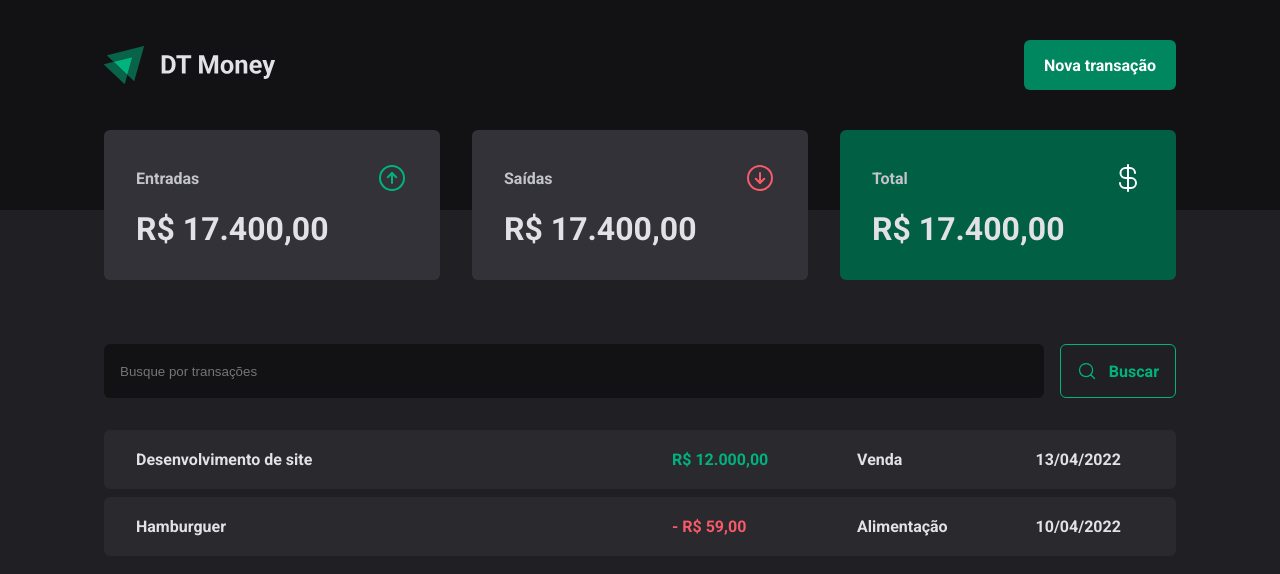
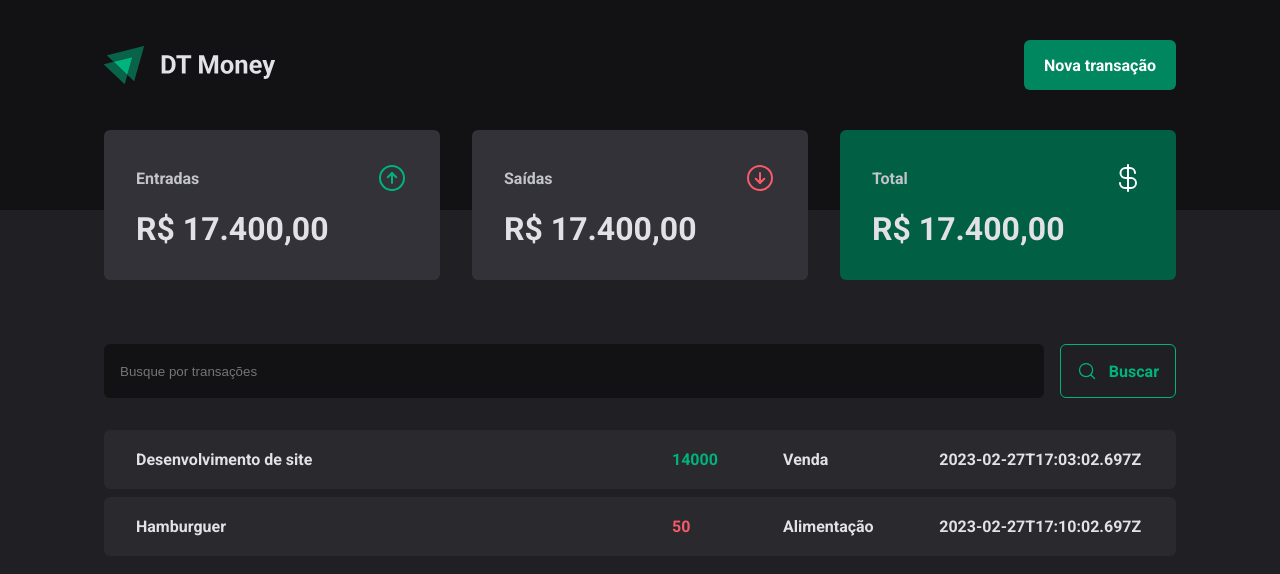
Before and after one commit to nlperri/dt-money, a React (Vite) app: page / in a window 1280 px wide. Shown: the top 574 px of the page. Built offline with nearby package versions, Linux system fonts and the light colour scheme; data requests are answered from the project's data file; a web font is replaced by a local one.

Commit message:
creating transactions context

```diff
--- a/src/App.tsx
+++ b/src/App.tsx
@@ -2,12 +2,15 @@
 import { defaultTheme } from './styles/themes/default'
 import { GlobalStyle } from './styles/global'
 import { Transaction } from './pages/Transactions'
+import { TransactionsProvider } from './contexts/TransactionsContext'
 
 export function App() {
   return (
     <ThemeProvider theme={defaultTheme}>
       <GlobalStyle />
-      <Transaction />
+      <TransactionsProvider>
+        <Transaction />
+      </TransactionsProvider>
     </ThemeProvider>
   )
 }
--- /dev/null
+++ b/src/contexts/TransactionsContext.tsx
@@ -0,0 +1,41 @@
+import { createContext, ReactNode, useEffect, useState } from 'react'
+
+interface Transaction {
+  id: number
+  description: string
+  type: 'income' | 'outcome'
+  price: number
+  category: string
+  createdAt: string
+}
+
+interface TransactionsContextType {
+  transactions: Transaction[]
+}
+
+interface TransactionsProviderProps {
+  children: ReactNode
+}
+
+export const TransactionsContext = createContext({} as TransactionsContextType)
+
+export function TransactionsProvider({ children }: TransactionsProviderProps) {
+  const [transactions, setTransactions] = useState<Transaction[]>([])
+
+  async function loadTransactions() {
+    const response = await fetch('http://localhost:3333/transactions')
+    const data = await response.json()
+
+    setTransactions(data)
+  }
+
+  useEffect(() => {
+    loadTransactions()
+  }, [])
+
+  return (
+    <TransactionsContext.Provider value={{ transactions }}>
+      {children}
+    </TransactionsContext.Provider>
+  )
+}
--- a/src/pages/Transactions/index.tsx
+++ b/src/pages/Transactions/index.tsx
@@ -1,5 +1,7 @@
+import { useContext, useEffect, useState } from 'react'
 import { Header } from '../../components/Header'
 import { Summary } from '../../components/Summary'
+import { TransactionsContext } from '../../contexts/TransactionsContext'
 import { SearchForm } from './components/SearchFome'
 import {
   PriceHighLight,
@@ -8,6 +10,8 @@
 } from './styles'
 
 export function Transaction() {
+  const { transactions } = useContext(TransactionsContext)
+
   return (
     <div>
       <Header />
@@ -17,23 +21,21 @@
         <SearchForm />
         <TransactionsTable>
           <tbody>
-            <tr>
-              <td width='50%'>Desenvolvimento de site</td>
+            {transactions.map((transaction) => {
+              return (
+                <tr key={transaction.id}>
+                  <td width='50%'>{transaction.description}</td>
 
-              <td>
-                <PriceHighLight variant='income'>R$ 12.000,00</PriceHighLight>
-              </td>
-              <td>Venda</td>
-              <td>13/04/2022</td>
-            </tr>
-            <tr>
-              <td width='50%'>Hamburguer</td>
-              <td>
-                <PriceHighLight variant='outcome'>- R$ 59,00</PriceHighLight>
-              </td>
-              <td>Alimentação</td>
-              <td>10/04/2022</td>
-            </tr>
+                  <td>
+                    <PriceHighLight variant={transaction.type}>
+                      {transaction.price}
+                    </PriceHighLight>
+                  </td>
+                  <td>{transaction.category}</td>
+                  <td>{transaction.createdAt}</td>
+                </tr>
+              )
+            })}
           </tbody>
         </TransactionsTable>
       </TransactionContainer>
```
